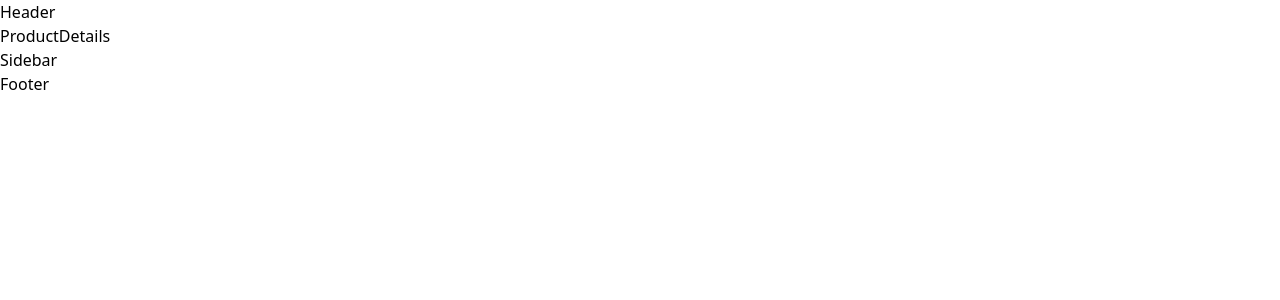
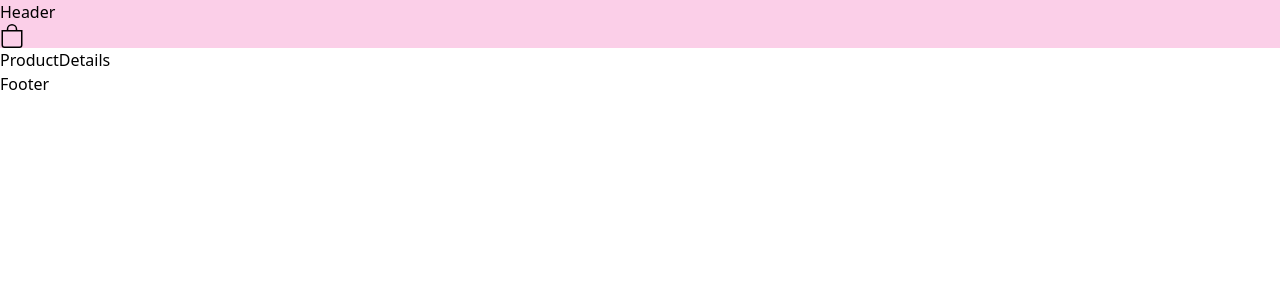
Before and after one commit to emadeveloper/outlet-store, a React (Vite) app: page /product/1 in a window 1280 px wide. Shown: the top 300 px of the page. Built offline with nearby package versions, Linux system fonts and the light colour scheme; no server answers.

Commit message:
feat:sidebar open/close feature

```diff
--- a/src/components/Header.jsx
+++ b/src/components/Header.jsx
@@ -1,8 +1,17 @@
-import React from 'react'
+import React, { useContext } from 'react';
+//sidebar context
+import { SidebarContext } from '../contexts/SidebarContext'
+import {BsBag} from 'react-icons/bs'
 
 const Header = () => {
+  const {sidebarOpen, setSidebarOpen } = useContext(SidebarContext)
   return (
-    <div>Header</div>
+    <header className='bg-pink-200'>
+      <div>Header</div>
+      <div className='cursor-pointer flex relative' onClick={()=>setSidebarOpen(!sidebarOpen)}>
+        <BsBag className='text-2xl'/>
+      </div>
+    </header>
   )
 }
 
--- a/src/components/Sidebar.jsx
+++ b/src/components/Sidebar.jsx
@@ -10,9 +10,17 @@
 import { SidebarContext } from '../contexts/SidebarContext'
 
 const Sidebar = () => {
-  const {sidebarOpen, handleCose} = useContext(SidebarContext)
+  const {sidebarOpen, handleClose} = useContext(SidebarContext)
   return (
-    <div>Sidebar</div>
+    <div className={`${sidebarOpen ? 'right-0' : '-right-full'} w-full bg-white fixed top-0 h-full shadow-2xl md:w-[35vw] xl:max-w-[30vh] transition-all duration-300 z-20 px-4 lg:px-[35px] `}>
+      <div className='flex items-center justify-between py-6 border-b'>
+        <div className='uppercase text-sm font-semibold'>Shopping Bag (0)</div>
+        {/* icon */}
+        <div onClick={handleClose} className='cursor-pointer w-8 h-8 flex justify-center items-center'>
+          <IoMdArrowForward className='text-2xl' />
+        </div>
+      </div>
+    </div>
   )
 }
 
```
